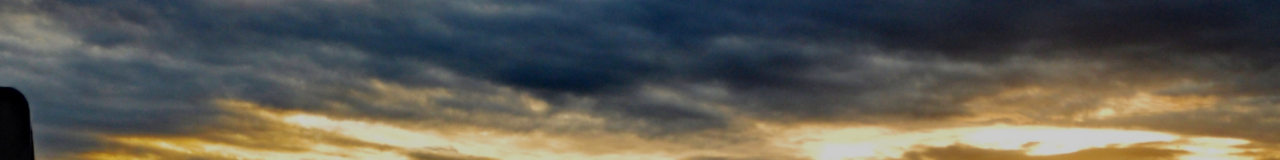
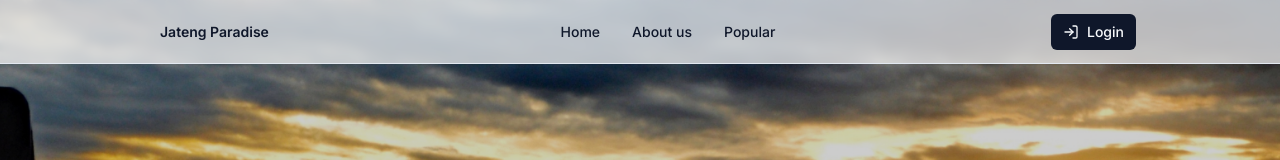
Before and after one commit to Ridlo543/jateng-paradise, a Next.js app: page / in a window 1280 px wide. Shown: the top 160 px of the page. Built offline with nearby package versions, Linux system fonts and the light colour scheme; no server answers.

Commit message:
commit aja

```diff
--- a/src/app/filterContent.tsx
+++ b/src/app/filterContent.tsx
@@ -54,7 +54,7 @@ export default function FilterContent() {
   };
 
   const filteredPlaces =
-    selectedCategory && selectedCategory !== "Semua Kategori"
+    selectedCategory && selectedCategory !== "All"
       ? places.filter((place) => place.category === selectedCategory)
       : places;
 
--- a/src/components/navbar.tsx
+++ b/src/components/navbar.tsx
@@ -18,6 +18,7 @@ type MenuItem = {
 };
 
 export default async function NavbarComponent() {
+
   const authPayload = await AuthRepository.createSession();
 
   const menus: Array<MenuItem> = [
@@ -28,7 +29,7 @@ export default async function NavbarComponent() {
 
   return (
     <>
-      <div className="h-16 w-full fixed top-0 border-b bg-white/70 backdrop-blur-sm">
+      <div className="h-16 w-full fixed top-0 border-b bg-white/70 backdrop-blur-sm z-50">
         {/* navbar container */}
         <div className="flex justify-between h-16 max-w-[1024px] px-4 mx-auto items-center">
           {/* navbar title */}
```
